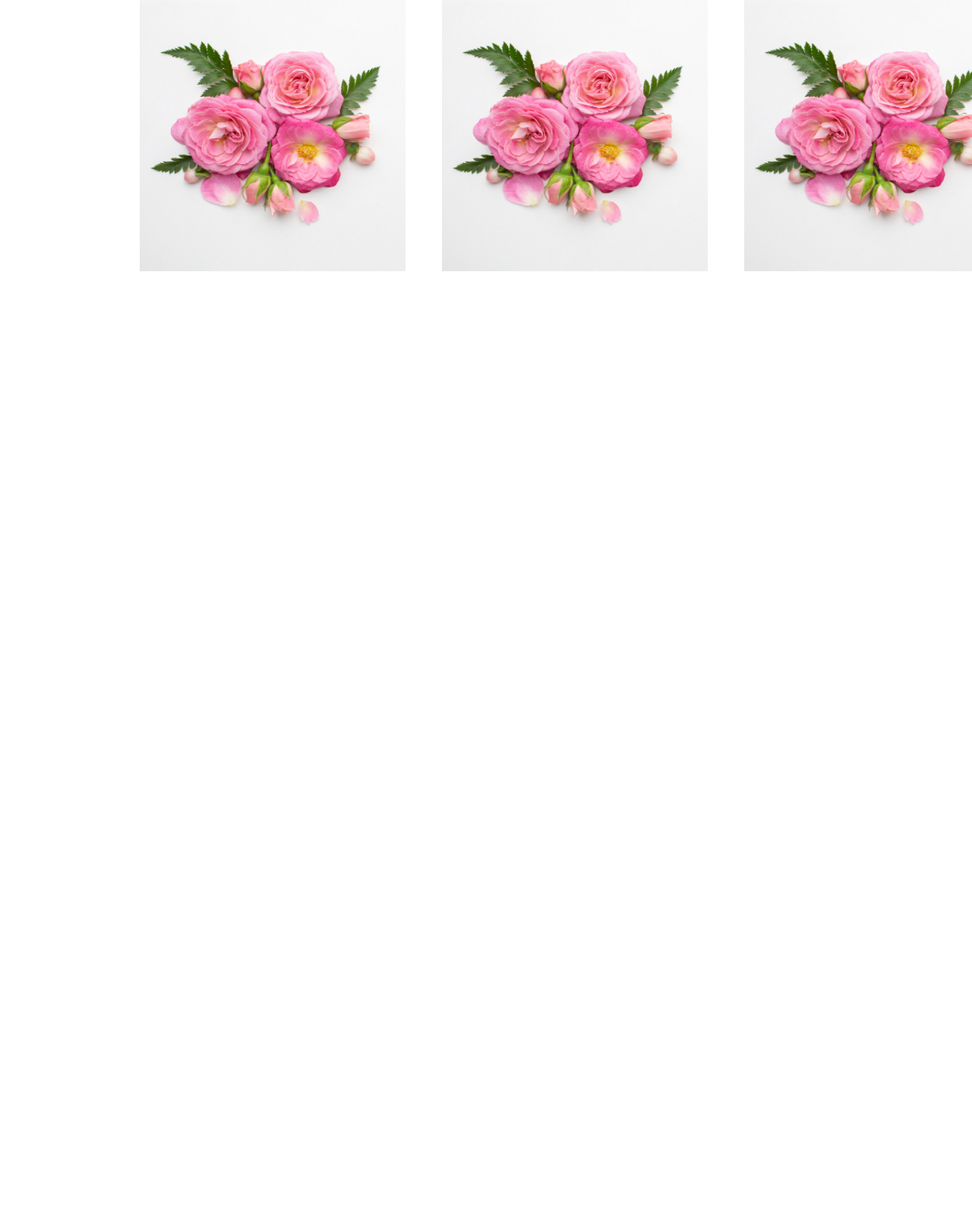
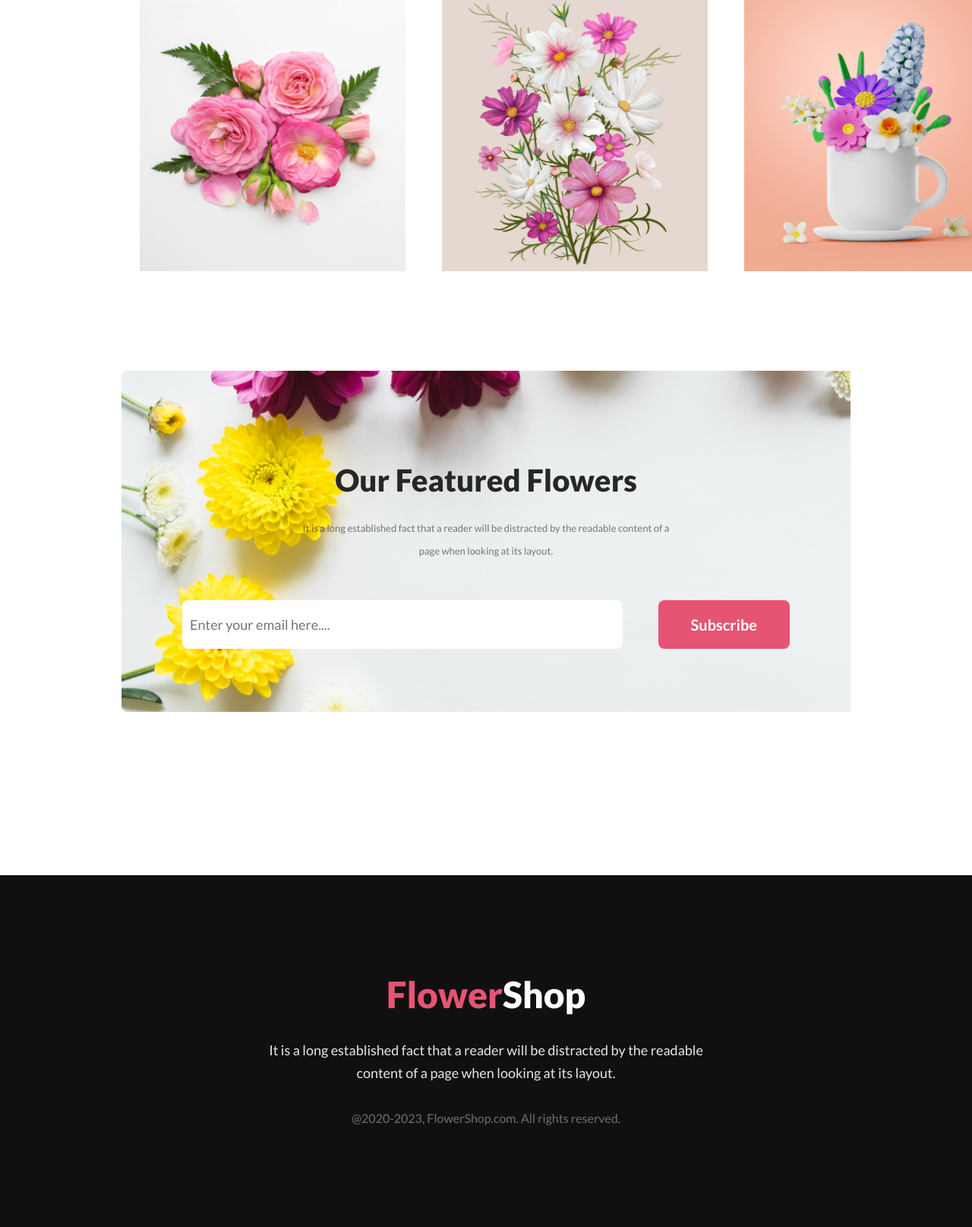
Before and after one commit to Saikat497/web-flower-shop, a plain HTML site: page index.html in a window 1280 px wide. Shown: the part 2491-4106 px from the top of the page at 76% size. Before the commit the page ends 2979 px from the top, so only its background shows below. Drawn offline with Linux system fonts and the light colour scheme.

Commit message:
added footer

```diff
--- a/index.html
+++ b/index.html
@@ -85,20 +85,43 @@
                         <img src="images/Flower 01.png" alt="">
                     </div>
                     <div class="pic-1">
-                        <img src="images/Flower 01.png" alt="">
+                        <img src="images/Rectangle 4.png" alt="">
                     </div>
                     <div class="pic-1">
-                        <img src="images/Flower 01.png" alt="">
+                        <img src="images/Rectangle 5.png" alt="">
                     </div>
                     <div class="pic-1">
-                        <img src="images/Flower 01.png" alt="">
+                        <img src="images/Rectangle 6.png" alt="">
                     </div>
-
-
                 </div>
             </div>
         </section>
+        <section id="newsletter">
+            <div class="container background">
+                <div class="section-heading">
+                    <h2>Our Featured Flowers</h2>
+                    <p>It is a long established fact that a reader will be distracted by the readable content of a page
+                        when looking at its layout.</p>
+                </div>
+                <form action="">
+                    <input type="email" name="" id="" placeholder="Enter your email here....">
+                    <button>Subscribe</button>
+                </form>
+            </div>
+        </section>
     </main>
+    <footer>
+        <div class="container">
+            <div class="text-contain">
+                <h2 class="footer-heading">
+                    <span class="flower-text">Flower</span><span class="flower-shop">Shop</span>
+                </h2>
+                <p class="paragraph">It is a long established fact that a reader will be distracted by the readable <br> content of a page when looking at its layout.</p>
+                <p class="copy-rights">@2020-2023, FlowerShop.com. All rights reserved. </p>
+            </div>
+
+        </div>
+    </footer>
 </body>
 
 </html>
--- a/styles/style.css
+++ b/styles/style.css
@@ -205,7 +205,8 @@ header,
 #section-insta .container .insta-text {
     text-align: center;
 }
-#section-insta .container .insta-text p{
+
+#section-insta .container .insta-text p {
     margin-top: 24px;
 }
 
@@ -216,8 +217,82 @@ header,
 
 }
 
-#section-insta .insta-pic .pic-1 img{
+#section-insta .insta-pic .pic-1 img {
     width: 350px;
     height: 375px;
     padding: 0 24px;
 }
+
+
+/* Section News Letter */
+#newsletter {
+    margin: 128px 0;
+}
+
+.background {
+    background-image: url("../images/Rectangle\ 9.png");
+    padding: 120px 0;
+    background-repeat: no-repeat;
+}
+
+#newsletter form {
+    max-width: 800px;
+    margin: 50px auto;
+    display: flex;
+    gap: 47px;
+}
+
+#newsletter form input {
+    flex-grow: 1;
+    border: none;
+    border-radius: 8px;
+    background: #FFF;
+    padding: 10px;
+    font-size: 18px;
+    outline: none;
+}
+
+/* footer */
+footer {
+    background-color: #111010;
+
+
+}
+
+footer .text-contain {
+
+    padding: 128px 0;
+    text-align: center;
+
+
+
+}
+
+footer .flower-text {
+    color: #E55473;
+    font-size: 48px;
+    font-weight: 800;
+}
+
+footer .flower-shop {
+    color: #FFF;
+    font-size: 48px;
+    font-weight: 800;
+
+}
+
+footer .paragraph {
+    padding: 30px 0;
+    color: rgba(255, 255, 255, 0.90);
+    font-size: 18px;
+    font-weight: 400;
+    width: 100%;
+
+}
+
+footer .copy-rights {
+    color: rgba(255, 255, 255, 0.40);
+
+    font-size: 16px;
+    font-weight: 400;
+}
```
